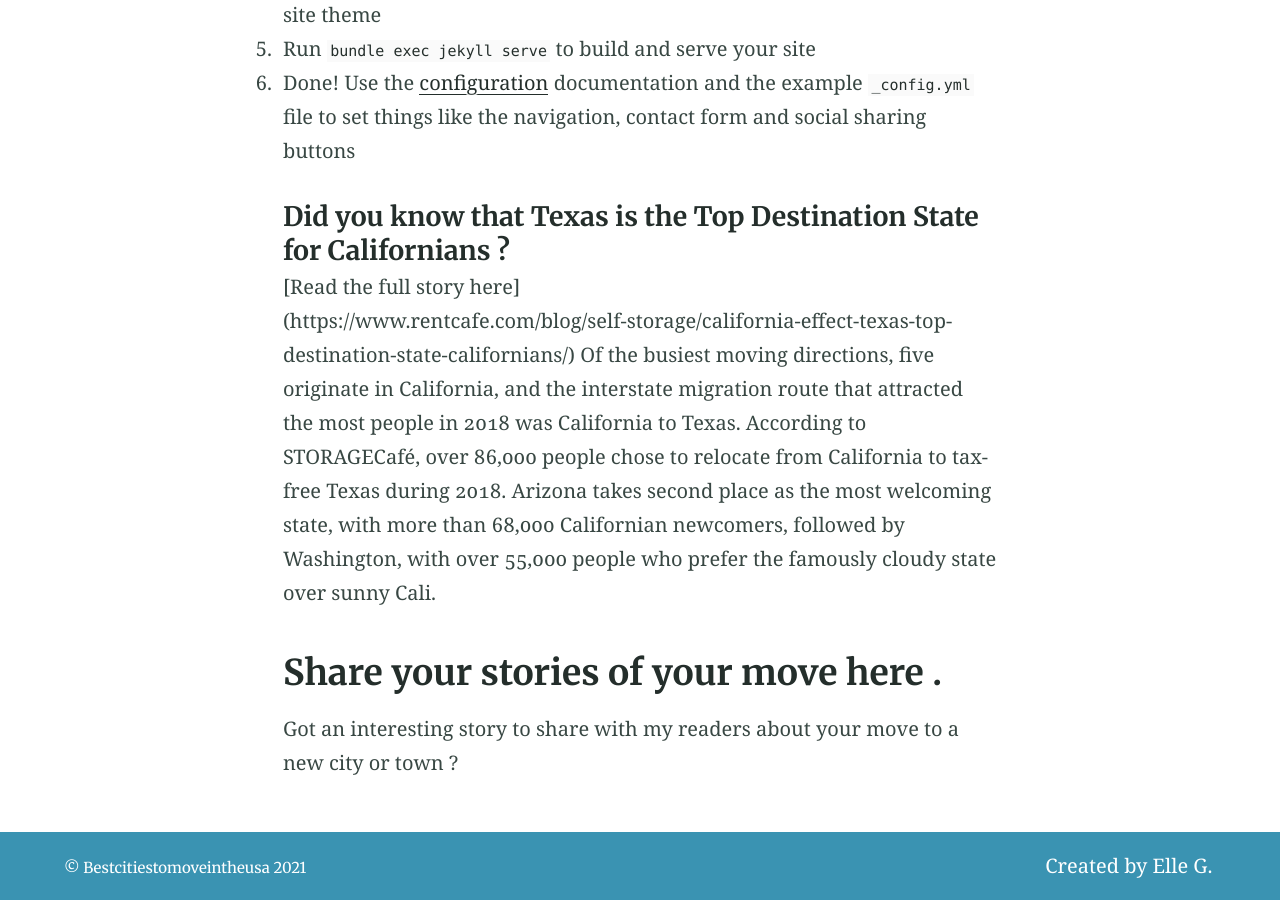
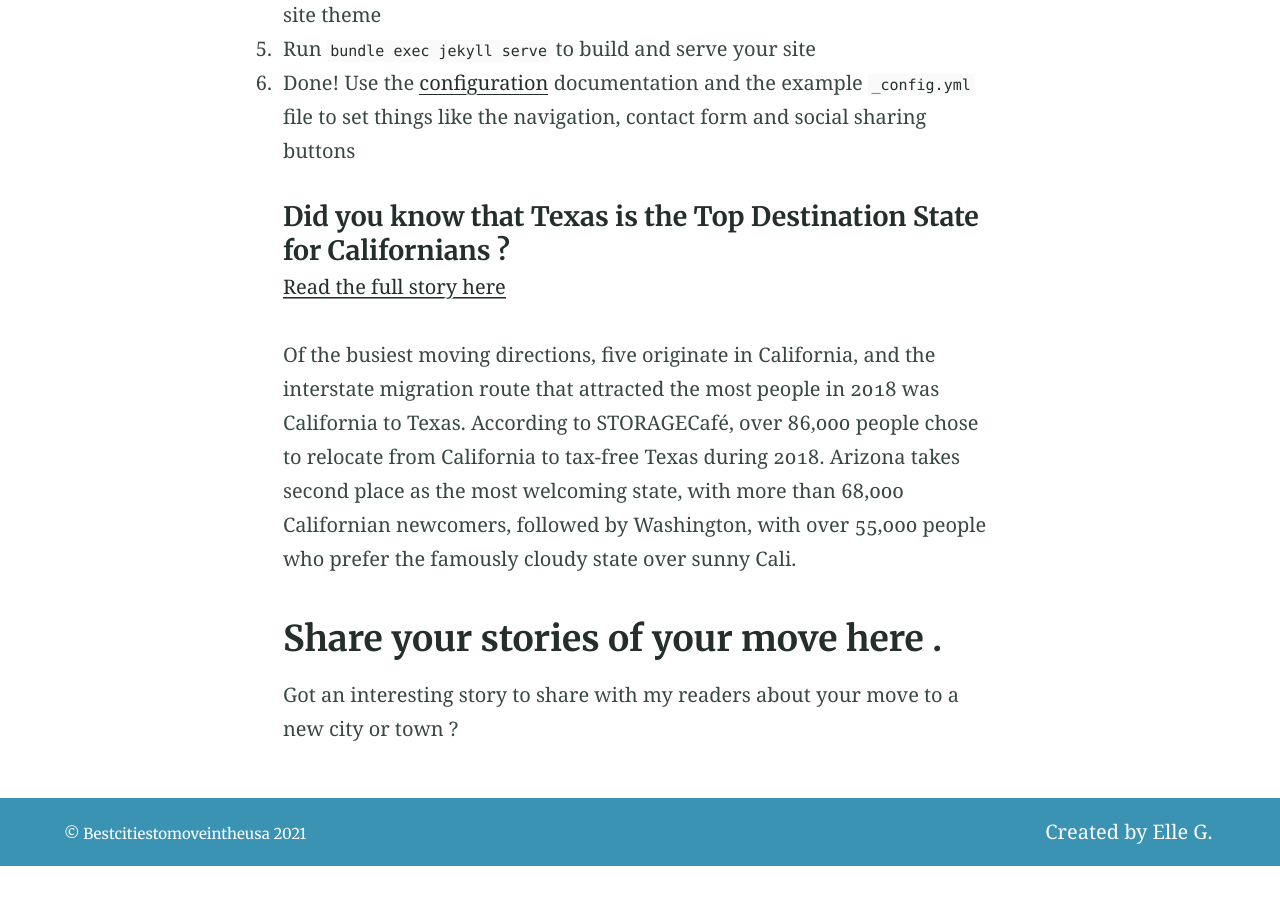
Before and after one commit to Coolweb2go/alembic, a Jekyll site: the page built from index.md, in a window 1280 px wide and 900 px high, scrolled down 4042 px. Built offline with Jekyll 4.4.1, drawn with Linux system fonts in a browser that asks for light colours; after the commit the page ends 4908 px from its top, so only the background shows below that.

Commit message:
Update from Forestry.io elle gamboa updated index.md

```diff
--- a/index.md
+++ b/index.md
@@ -70,7 +70,8 @@ To give you a running start I've put together some starter kits that you can dow
 
 #### Did you know that Texas is the Top Destination State for Californians ?
 
-[Read the full story here]<br>(https://www.rentcafe.com/blog/self-storage/california-effect-texas-top-destination-state-californians/)
+[Read the full story here](https://www.rentcafe.com/blog/self-storage/california-effect-texas-top-destination-state-californians/)
+<br><br>
 Of the busiest moving directions, five originate in California, and the interstate migration route that attracted the most people in 2018 was California to Texas. According to STORAGECafé, over 86,000 people chose to relocate from California to tax-free Texas during 2018. Arizona takes second place as the most welcoming state, with more than 68,000 Californian newcomers, followed by Washington, with over 55,000 people who prefer the famously cloudy state over sunny Cali.
 
 ## Share your stories of your move here .
```
